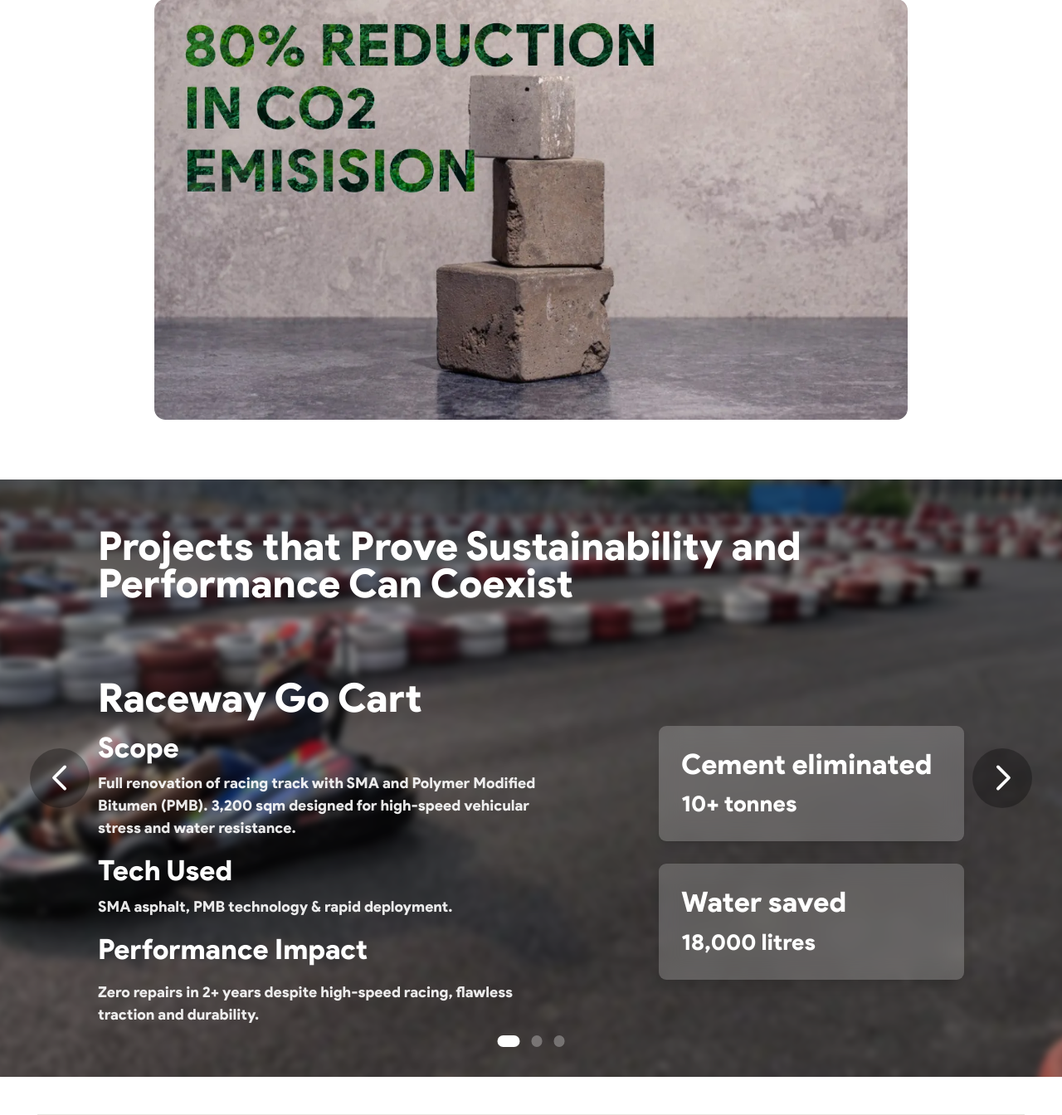
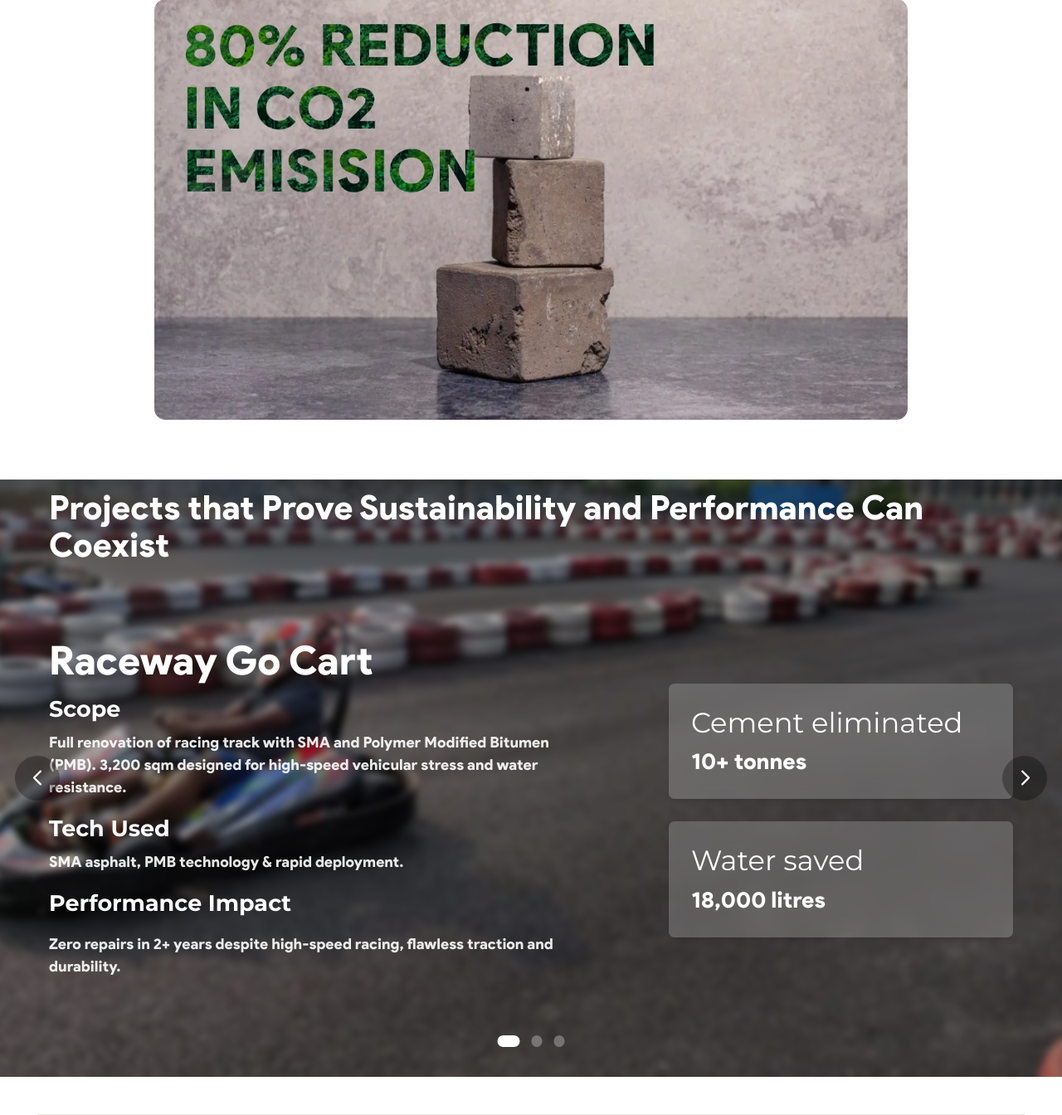
Before and after one commit to WebLynks/ecopath, a Django app: page / in a window 1280 px wide. Shown: the part 3133-4477 px from the top of the page at 83% size. Run offline with Django 4.2, Linux system fonts and the light colour scheme; some libraries are stand-ins or nearby versions.

Commit message:
more changes

```diff
--- a/mainapp/templates/mainapp/homepage.html
+++ b/mainapp/templates/mainapp/homepage.html
@@ -72,6 +72,12 @@
     @media screen and (max-width: 1024px) {
         #slide-1 {
             background-image: url('{% static 'images/Mobile version hero header.webp' %}');
+        }
+    }
+
+    @media screen and (max-width:400px) {
+        #carousel_section {
+            height: 110vh !important;
         }
     }
 </style>
@@ -378,6 +384,60 @@
                 tl.to(headerGroup, { top: '30%', left: '2rem', xPercent: 0, yPercent: 0 }, 0);
                 tl.to(heading, { width: 'auto', opacity: 1, marginLeft: '1rem' }, 0);
                 tl.to(description, { top: '60%', opacity: 1 }, 0);
+                return tl;
+            };
+
+            const animateOutDesktop = (card) => {
+                const headerGroup = card.querySelector('.header-group');
+                const description = card.querySelector('.description');
+                const heading = card.querySelector('.heading');
+                const tl = gsap.timeline({ defaults: { duration: 0.5, ease: 'power3.inOut' } });
+
+                tl.to(card, { flex: 1 }, 0);
+                tl.to(headerGroup, { top: '50%', left: '50%', xPercent: -50, yPercent: -30 }, 0);
+                tl.to(heading, { width: 0, opacity: 0, marginLeft: 0 }, 0);
+                tl.to(description, { top: '60%', opacity: 0 }, 0);
+                return tl;
+            };
+
+            // Event Listeners for Desktop
+            cards.forEach(card => {
+                card.onmouseenter = () => {
+                    if (activeCard === card) return;
+                    if (activeCard) animateOutDesktop(activeCard);
+                    activeCard = card;
+                    animateInDesktop(card);
+                };
+            });
+
+            container.onmouseleave = () => {
+                if (activeCard) {
+                    animateOutDesktop(activeCard);
+                    activeCard = null;
+                }
+            };
+
+            return () => {
+                // Cleanup
+                cards.forEach(c => c.onmouseenter = null);
+                container.onmouseleave = null;
+            };
+        });
+
+        mm.add("(min-width: 1200px) and (max-width: 1500px) ", () => {
+            // DESKTOP: Horizontal Flex
+            setupCards();
+
+            const animateInDesktop = (card) => {
+                const headerGroup = card.querySelector('.header-group');
+                const description = card.querySelector('.description');
+                const heading = card.querySelector('.heading');
+                const tl = gsap.timeline({ defaults: { duration: 0.6, ease: 'power3.inOut' } });
+
+                tl.to(card, { flex: 5 }, 0);
+                tl.to(headerGroup, { top: '30%', left: '2rem', xPercent: 0, yPercent: 0 }, 0);
+                tl.to(heading, { width: 'auto', opacity: 1, marginLeft: '1rem' }, 0);
+                tl.to(description, { top: '70%', opacity: 1 }, 0);
                 return tl;
             };
 
@@ -725,53 +785,53 @@
 <section class="p-8 sm:p-12 md:p-16 flex items-center justify-center">
     <div class="relative w-full lg:w-[80%]  mx-auto">
         <img src="{% static 'images/Eco Concrete Intro Frame.webp' %}" alt="Eco Concrete blocks stacked"
-            class="w-full h-auto rounded-xl block hidden lg:block">
-        <img src="{% static 'images/Eco Concrete Mobile version.png' %}" class="lg:hidden w-full max-h-screen object-contain"
+            class="w-full h-auto rounded-xl block hidden md:block">
+        <img src="{% static 'images/Eco Concrete Mobile version.png' %}" class="md:hidden w-full max-h-screen object-contain"
             alt="Eco Concrete blocks stacked Mobile version">
     </div>
 </section>
 
 <!-- GoKart Project Section (carousel of project slides) -->
-<section class="relative h-[110vh] lg:h-[90vh] w-full overflow-hidden pt-0">
+<section class="relative h-[90vh] md:h-[100vh] lg:h-[90vh] w-full overflow-hidden pt-0" id="carousel_section">
     <div id="gokart-carousel-slides" class="h-full w-full relative">
         <!-- Slide 1 -->
         <div class="carousel-slide absolute inset-0 w-full h-full" data-index="0">
             <img src="{% static 'images/gokart.webp' %}" alt="" class="absolute inset-0 w-full h-full object-cover filter blur-sm scale-105">
             <div class="absolute inset-0 bg-black/30"></div>
-            <div class="relative z-20 h-full w-full lg:w-[90%] mx-auto px-6 lg:px-12 flex flex-col items-start justify-center lg:justify-start">
+            <div class="relative z-20 h-[95%] w-full md:w-[95%] mx-auto px-6 flex flex-col items-start justify-center md:justify-start">
                 <!-- Full-width Heading Row -->
-                <div class="w-full pt-6 lg:pt-6 lg:h-[10%] lg:items-center lg:flex lg:mt-12">
-                    <h4 class="text-2xl md:text-4xl lg:text-5xl text-white font-product-sans font-black lg:w-[90%]">Projects that Prove Sustainability and Performance Can Coexist</h4>
+                <div class="w-full pt-6 md:pt-2 md:h-[15%] items-start md:items-center md:flex py-4 md:pt-6">
+                    <h4 class="text-2xl md:text-4xl text-white font-product-sans font-black md:w-[95%]">Projects that Prove Sustainability and Performance Can Coexist</h4>
                 </div>
 
                 <!-- Content Row: Middle (60%) and Right (40%) on large screens -->
-                <div class="w-full lg:flex lg:flex-row lg:items-center lg:gap-8 mt-8 lg:mt-12 lg:h-[90%]">
-                    <div class="w-full lg:w-3/5">
-                        <h2 class="text-4xl lg:text-5xl 2xl:text-6xl text-white font-product-sans font-black mb-4">Raceway Go Cart</h2>
+                <div class="w-full md:flex md:flex-row md:items-center md:gap-8 md:pt-4 lg:pt-6 xl:pt-10 md:h-[80%]">
+                    <div class="w-full md:w-3/5">
+                        <h2 class="text-4xl md:text-5xl 2xl:text-6xl text-white font-product-sans font-black mb-4">Raceway Go Cart</h2>
 
-                        <div class="space-y-4 text-white pr-8">
+                        <div class="space-y-4 text-white md:pr-8">
                             <div>
-                                <h5 class="text-2xl lg:text-3xl font-product-sans font-black mb-2">Scope</h5>
-                                <p class="font-product-sans font-black text-lg text-white/90">Full renovation of racing track with SMA and Polymer Modified Bitumen (PMB). 3,200 sqm designed for high-speed vehicular stress and water resistance.</p>
+                                <h5 class="text-xl md:text-2xl font-montserrat font-black mb-2">Scope</h5>
+                                <p class="font-product-sans font-black text-md text-white/90">Full renovation of racing track with SMA and Polymer Modified Bitumen (PMB). 3,200 sqm designed for high-speed vehicular stress and water resistance.</p>
                             </div>
 
                             <div>
-                                <h5 class="text-2xl lg:text-3xl font-product-sans font-black mb-2">Tech Used</h5>
-                                <p class="font-product-sans font-black text-lg text-white/90">SMA asphalt, PMB technology & rapid deployment.</p>
+                                <h5 class="text-xl md:text-2xl font-montserrat font-black mb-2">Tech Used</h5>
+                                <p class="font-product-sans font-black text-md text-white/90">SMA asphalt, PMB technology & rapid deployment.</p>
                             </div>
 
-                                <h5 class="text-2xl lg:text-3xl font-product-sans font-black mb-2">Performance Impact</h5>
-                                <p class="font-product-sans font-black text-lg text-white/90">Zero repairs in 2+ years despite high-speed racing, flawless traction and durability.</p>
+                                <h5 class="text-xl md:text-2xl font-montserrat font-black mb-2">Performance Impact</h5>
+                                <p class="font-product-sans font-black text-md text-white/90">Zero repairs in 2+ years despite high-speed racing, flawless traction and durability.</p>
                             </div>
                     </div>
 
-                    <div class="w-full lg:w-2/5 mt-6 lg:mt-0 lg:pl-8 flex flex-col gap-6 items-start">
-                        <div class="w-full bg-white/20 backdrop-blur-md text-white p-6 rounded-lg shadow-lg">
-                            <div class="text-3xl font-product-sans font-normal">Cement eliminated</div>
+                    <div class="w-full md:w-2/5 mt-6 md:mt-0 md:pl-8 flex flex-col gap-6 items-start">
+                        <div class="w-full bg-white/20 backdrop-blur-md text-white py-2 px-4 md:p-6 rounded-md shadow-md">
+                            <div class="text-3xl font-montserrat font-normal">Cement eliminated</div>
                             <div class="text-2xl font-product-sans font-black mt-2">10+ tonnes</div>
                         </div>
-                        <div class="w-full bg-white/20 backdrop-blur-md text-white p-6 rounded-lg shadow-lg">
-                            <div class="text-3xl font-product-sans font-normal">Water saved</div>
+                        <div class="w-full bg-white/20 backdrop-blur-md text-white py-2 px-4 md:p-6 rounded-md shadow-md">
+                            <div class="text-3xl font-montserrat font-normal">Water saved</div>
                             <div class="text-2xl font-product-sans font-black mt-2">18,000 litres</div>
                         </div>
                     </div>
@@ -779,43 +839,43 @@
             </div>
         </div>
 
-        <div class="carousel-slide absolute inset-0 w-full h-full" data-index="1">
-            <img src="{% static 'images' %}" alt="" class="absolute inset-0 w-full h-full object-cover filter blur-sm scale-105">
+        <div class="carousel-slide absolute inset-0 w-full h-full" data-index="0">
+            <img src="{% static 'images/gokart_1.webp' %}" alt="" class="absolute inset-0 w-full h-full object-cover filter blur-sm scale-105">
             <div class="absolute inset-0 bg-black/30"></div>
-            <div class="relative z-20 h-full w-full lg:w-[90%] mx-auto px-6 lg:px-12 flex flex-col items-start justify-center lg:justify-start">
+            <div class="relative z-20 h-[95%] w-full md:w-[95%] mx-auto px-6 flex flex-col items-start justify-center md:justify-start">
                 <!-- Full-width Heading Row -->
-                <div class="w-full pt-6 lg:pt-6 lg:h-[10%] lg:items-center lg:flex lg:mt-12">
-                    <h4 class="text-2xl md:text-4xl lg:text-5xl text-white font-product-sans font-black lg:w-[90%]">Projects that Prove Sustainability and Performance Can Coexist</h4>
+                <div class="w-full pt-6 md:pt-2 md:h-[15%] items-start md:items-center md:flex py-4 md:pt-6">
+                    <h4 class="text-2xl md:text-4xl text-white font-product-sans font-black md:w-[95%]">Projects that Prove Sustainability and Performance Can Coexist</h4>
                 </div>
 
                 <!-- Content Row: Middle (60%) and Right (40%) on large screens -->
-                <div class="w-full lg:flex lg:flex-row lg:items-center lg:gap-8 mt-8 lg:mt-12 lg:h-[90%]">
-                    <div class="w-full lg:w-3/5">
-                        <h2 class="text-4xl lg:text-5xl 2xl:text-6xl text-white font-product-sans font-black mb-4">Raceway Go Cart</h2>
+                <div class="w-full md:flex md:flex-row md:items-center md:gap-8 md:pt-4 lg:pt-6 xl:pt-10 md:h-[80%]">
+                    <div class="w-full md:w-3/5">
+                        <h2 class="text-4xl md:text-5xl 2xl:text-6xl text-white font-product-sans font-black mb-4">Raceway Go Cart</h2>
 
-                        <div class="space-y-4 text-white pr-8">
+                        <div class="space-y-4 text-white md:pr-8">
                             <div>
-                                <h5 class="text-2xl lg:text-3xl font-product-sans font-black mb-2">Scope</h5>
-                                <p class="font-product-sans font-black text-lg text-white/90">Full renovation of racing track with SMA and Polymer Modified Bitumen (PMB). 3,200 sqm designed for high-speed vehicular stress and water resistance.</p>
+                                <h5 class="text-xl md:text-2xl font-montserrat font-black mb-2">Scope</h5>
+                                <p class="font-product-sans font-black text-md text-white/90">Full renovation of racing track with SMA and Polymer Modified Bitumen (PMB). 3,200 sqm designed for high-speed vehicular stress and water resistance.</p>
                             </div>
 
                             <div>
-                                <h5 class="text-2xl lg:text-3xl font-product-sans font-black mb-2">Tech Used</h5>
-                                <p class="font-product-sans font-black text-lg text-white/90">SMA asphalt, PMB technology & rapid deployment.</p>
+                                <h5 class="text-xl md:text-2xl font-montserrat font-black mb-2">Tech Used</h5>
+                                <p class="font-product-sans font-black text-md text-white/90">SMA asphalt, PMB technology & rapid deployment.</p>
                             </div>
 
-                                <h5 class="text-2xl lg:text-3xl font-product-sans font-black mb-2">Performance Impact</h5>
-                                <p class="font-product-sans font-black text-lg text-white/90">Zero repairs in 2+ years despite high-speed racing, flawless traction and durability.</p>
+                                <h5 class="text-xl md:text-2xl font-montserrat font-black mb-2">Performance Impact</h5>
+                                <p class="font-product-sans font-black text-md text-white/90">Zero repairs in 2+ years despite high-speed racing, flawless traction and durability.</p>
                             </div>
                     </div>
 
-                    <div class="w-full lg:w-2/5 mt-6 lg:mt-0 lg:pl-8 flex flex-col gap-6 items-start">
-                        <div class="w-full bg-white/20 backdrop-blur-md text-white p-6 rounded-lg shadow-lg">
-                            <div class="text-3xl font-product-sans font-normal">Cement eliminated</div>
+                    <div class="w-full md:w-2/5 mt-6 md:mt-0 md:pl-8 flex flex-col gap-6 items-start">
+                        <div class="w-full bg-white/20 backdrop-blur-md text-white py-2 px-4 md:p-6 rounded-md shadow-md">
+                            <div class="text-3xl font-montserrat font-normal">Cement eliminated</div>
                             <div class="text-2xl font-product-sans font-black mt-2">10+ tonnes</div>
                         </div>
-                        <div class="w-full bg-white/20 backdrop-blur-md text-white p-6 rounded-lg shadow-lg">
-                            <div class="text-3xl font-product-sans font-normal">Water saved</div>
+                        <div class="w-full bg-white/20 backdrop-blur-md text-white py-2 px-4 md:p-6 rounded-md shadow-md">
+                            <div class="text-3xl font-montserrat font-normal">Water saved</div>
                             <div class="text-2xl font-product-sans font-black mt-2">18,000 litres</div>
                         </div>
                     </div>
@@ -823,60 +883,59 @@
             </div>
         </div>
 
-        <div class="carousel-slide absolute inset-0 w-full h-full" data-index="1">
-            <img src="{% static 'images' %}" alt="" class="absolute inset-0 w-full h-full object-cover filter blur-sm scale-105">
+        <div class="carousel-slide absolute inset-0 w-full h-full" data-index="0">
+            <img src="{% static 'images/gokart_2.webp' %}" alt="" class="absolute inset-0 w-full h-full object-cover filter blur-sm scale-105">
             <div class="absolute inset-0 bg-black/30"></div>
-            <div class="relative z-20 h-full w-full lg:w-[90%] mx-auto px-6 lg:px-12 flex flex-col items-start justify-center lg:justify-start">
+            <div class="relative z-20 h-[95%] w-full md:w-[95%] mx-auto px-6 flex flex-col items-start justify-center md:justify-start">
                 <!-- Full-width Heading Row -->
-                <div class="w-full pt-6 lg:pt-6 lg:h-[10%] lg:items-center lg:flex lg:mt-12">
-                    <h4 class="text-2xl md:text-4xl lg:text-5xl text-white font-product-sans font-black lg:w-[90%]">Projects that Prove Sustainability and Performance Can Coexist</h4>
+                <div class="w-full pt-6 md:pt-2 md:h-[15%] items-start md:items-center md:flex py-4 md:pt-6">
+                    <h4 class="text-2xl md:text-4xl text-white font-product-sans font-black md:w-[95%]">Projects that Prove Sustainability and Performance Can Coexist</h4>
                 </div>
 
                 <!-- Content Row: Middle (60%) and Right (40%) on large screens -->
-                <div class="w-full lg:flex lg:flex-row lg:items-center lg:gap-8 mt-8 lg:mt-12 lg:h-[90%]">
-                    <div class="w-full lg:w-3/5">
-                        <h2 class="text-4xl lg:text-5xl 2xl:text-6xl text-white font-product-sans font-black mb-4">Raceway Go Cart</h2>
+                <div class="w-full md:flex md:flex-row md:items-center md:gap-8 md:pt-4 lg:pt-6 xl:pt-10 md:h-[80%]">
+                    <div class="w-full md:w-3/5">
+                        <h2 class="text-4xl md:text-5xl 2xl:text-6xl text-white font-product-sans font-black mb-4">Raceway Go Cart</h2>
 
-                        <div class="space-y-4 text-white pr-8">
+                        <div class="space-y-4 text-white md:pr-8">
                             <div>
-                                <h5 class="text-2xl lg:text-3xl font-product-sans font-black mb-2">Scope</h5>
-                                <p class="font-product-sans font-black text-lg text-white/90">Full renovation of racing track with SMA and Polymer Modified Bitumen (PMB). 3,200 sqm designed for high-speed vehicular stress and water resistance.</p>
+                                <h5 class="text-xl md:text-2xl font-montserrat font-black mb-2">Scope</h5>
+                                <p class="font-product-sans font-black text-md text-white/90">Full renovation of racing track with SMA and Polymer Modified Bitumen (PMB). 3,200 sqm designed for high-speed vehicular stress and water resistance.</p>
                             </div>
 
                             <div>
-                                <h5 class="text-2xl lg:text-3xl font-product-sans font-black mb-2">Tech Used</h5>
-                                <p class="font-product-sans font-black text-lg text-white/90">SMA asphalt, PMB technology & rapid deployment.</p>
+                                <h5 class="text-xl md:text-2xl font-montserrat font-black mb-2">Tech Used</h5>
+                                <p class="font-product-sans font-black text-md text-white/90">SMA asphalt, PMB technology & rapid deployment.</p>
                             </div>
 
-                                <h5 class="text-2xl lg:text-3xl font-product-sans font-black mb-2">Performance Impact</h5>
-                                <p class="font-product-sans font-black text-lg text-white/90">Zero repairs in 2+ years despite high-speed racing, flawless traction and durability.</p>
+                                <h5 class="text-xl md:text-2xl font-montserrat font-black mb-2">Performance Impact</h5>
+                                <p class="font-product-sans font-black text-md text-white/90">Zero repairs in 2+ years despite high-speed racing, flawless traction and durability.</p>
                             </div>
                     </div>
 
-                    <div class="w-full lg:w-2/5 mt-6 lg:mt-0 lg:pl-8 flex flex-col gap-6 items-start">
-                        <div class="w-full bg-white/20 backdrop-blur-md text-white p-6 rounded-lg shadow-lg">
-                            <div class="text-3xl font-product-sans font-normal">Cement eliminated</div>
+                    <div class="w-full md:w-2/5 mt-6 md:mt-0 md:pl-8 flex flex-col gap-6 items-start">
+                        <div class="w-full bg-white/20 backdrop-blur-md text-white py-2 px-4 md:p-6 rounded-md shadow-md">
+                            <div class="text-3xl font-montserrat font-normal">Cement eliminated</div>
                             <div class="text-2xl font-product-sans font-black mt-2">10+ tonnes</div>
                         </div>
-                        <div class="w-full bg-white/20 backdrop-blur-md text-white p-6 rounded-lg shadow-lg">
-                            <div class="text-3xl font-product-sans font-normal">Water saved</div>
+                        <div class="w-full bg-white/20 backdrop-blur-md text-white py-2 px-4 md:p-6 rounded-md shadow-md">
+                            <div class="text-3xl font-montserrat font-normal">Water saved</div>
                             <div class="text-2xl font-product-sans font-black mt-2">18,000 litres</div>
                         </div>
                     </div>
                 </div>
             </div>
         </div>
-
     </div>
 
     <!-- Navigation Arrows -->
-    <button id="gokart-prev-btn" class="absolute left-4 md:left-8 top-1/2 -translate-y-1/2 z-20 bg-black/30 hover:bg-black/50 text-white p-3 rounded-full transition-all duration-300 focus:outline-none">
-        <svg xmlns="http://www.w3.org/2000/svg" class="h-8 w-8 md:h-10 md:w-10" fill="none" viewBox="0 0 24 24" stroke="currentColor">
+    <button id="gokart-prev-btn" class="absolute left-2 md:left-4 top-1/2 -translate-y-1/2 z-20 bg-black/30 hover:bg-black/50 text-white p-3 rounded-full transition-all duration-300 focus:outline-none">
+        <svg xmlns="http://www.w3.org/2000/svg" class="h-4 w-4 md:h-6 md:w-6" fill="none" viewBox="0 0 24 24" stroke="currentColor">
             <path stroke-linecap="round" stroke-linejoin="round" stroke-width="2" d="M15 19l-7-7 7-7" />
         </svg>
     </button>
-    <button id="gokart-next-btn" class="absolute right-4 md:right-8 top-1/2 -translate-y-1/2 z-20 bg-black/30 hover:bg-black/50 text-white p-3 rounded-full transition-all duration-300 focus:outline-none">
-        <svg xmlns="http://www.w3.org/2000/svg" class="h-8 w-8 md:h-10 md:w-10" fill="none" viewBox="0 0 24 24" stroke="currentColor">
+    <button id="gokart-next-btn" class="absolute right-2 md:right-4 top-1/2 -translate-y-1/2 z-20 bg-black/30 hover:bg-black/50 text-white p-3 rounded-full transition-all duration-300 focus:outline-none">
+        <svg xmlns="http://www.w3.org/2000/svg" class="h-4 w-4 md:h-6 md:w-6" fill="none" viewBox="0 0 24 24" stroke="currentColor">
             <path stroke-linecap="round" stroke-linejoin="round" stroke-width="2" d="M9 5l7 7-7 7" />
         </svg>
     </button>
--- a/mainapp/templates/mainapp/navbar_footer.html
+++ b/mainapp/templates/mainapp/navbar_footer.html
@@ -196,15 +196,15 @@
                     <h3 class="font-product-sans font-bold text-lg mb-4">Follow Us</h3>
                     <ul class="space-y-4 font-montserrat text-gray-400">
                         <li class="flex items-center gap-x-3">
-                            <img src="{% static 'images/instagram.webp' %}" alt="Instagram" class="w-5 h-5">
-                            <a href="#" class="hover:text-white transition-colors">Instagram</a>
+                            <img src="{% static 'images/instagram.png' %}" alt="Instagram" class="w-5 h-5">
+                            <a href="https://www.instagram.com/ecopath.earth/" target="_blank" class="hover:text-white transition-colors">Instagram</a>
                         </li>
                         <li class="flex items-center gap-x-3">
-                            <img src="{% static 'images/linkedin.webp' %}" alt="LinkedIn" class="w-5 h-5">
-                            <a href="#" class="hover:text-white transition-colors">LinkedIn</a>
+                            <img src="{% static 'images/linkedin.png' %}" alt="LinkedIn" class="w-5 h-5">
+                            <a href="https://www.linkedin.com/company/ecopath-earth/" target="_blank" class="hover:text-white transition-colors">LinkedIn</a>
                         </li>
                         <li class="flex items-center gap-x-3">
-                            <img src="{% static 'images/email.webp' %}" alt="Email" class="w-5 h-5">
+                            <img src="{% static 'images/email.png' %}" alt="Email" class="w-5 h-5">
                             <a href="mailto:ecopath@gmail.com"
                                 class="hover:text-white transition-colors">ecopath@gmail.com</a>
                         </li>
--- a/mainapp/templates/mainapp/technology_products.html
+++ b/mainapp/templates/mainapp/technology_products.html
@@ -97,7 +97,7 @@
     <div class="absolute inset-0 bg-black/40"></div>
     <div class="relative h-full flex flex-col justify-between p-4 lg:px-8">
         <h1 class="text-5xl lg:text-6xl xl:text-7xl 2xl:text-8xl font-product-sans font-black uppercase">
-            Our Advanced Sustainable Materials & Technology
+            Technology & Products
         </h1>
         <p class="text-5xl lg:text-6xl font-playfair-display max-w-4xl leading-tight">
             Cement built civilization. Now it’s time to build something better.
```
Also changed, not shown: mainapp/templates/mainapp/contact.html (+7 -7 lines), mainapp/templates/mainapp/sustainability.html (+30 -10 lines), mainapp/static/images/email.png (added), mainapp/static/images/instagram.png (added), mainapp/static/images/linkedin.png (added).
